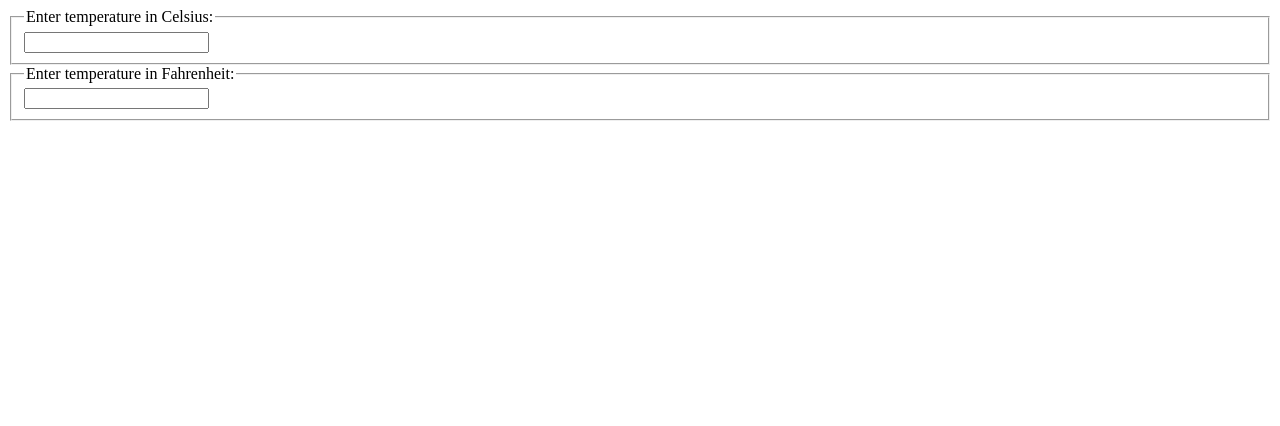
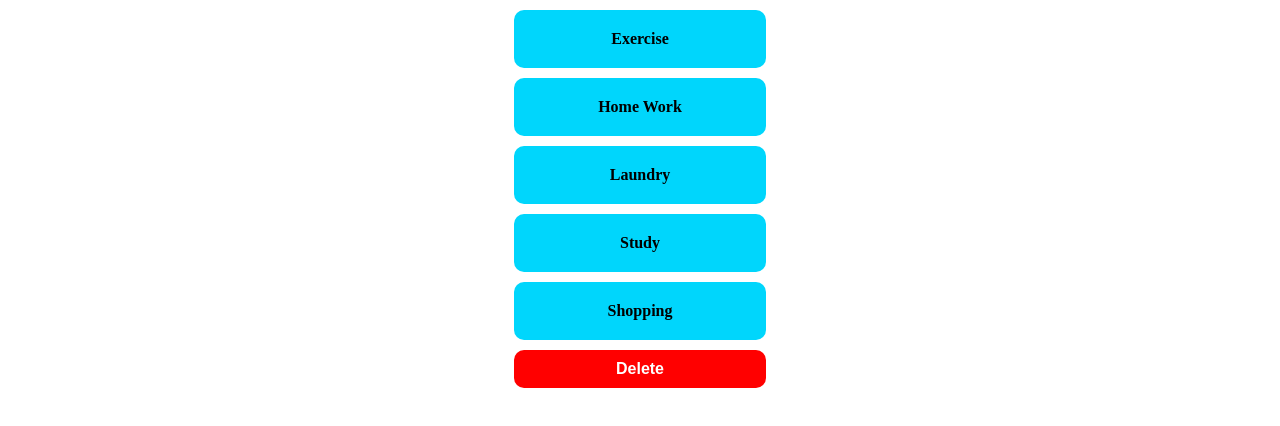
Before and after one commit to rumpapl/react-documentation-implimentation, a React (Create React App) app in the folder react_doc_imp_app/: page / in a window 1280 px wide. Shown: the top 426 px of the page. Built offline with nearby package versions, Linux system fonts and the light colour scheme; the HTML template or start-up script is replaced by a standard one.

Commit message:
worked on showing todo-list

```diff
--- a/react_doc_imp_app/src/App.js
+++ b/react_doc_imp_app/src/App.js
@@ -1,10 +1,9 @@
-
-import Calculator from "./lifting_state_up/water_boiling_temp_calculator/Calculator";
+import Todos from "./lifting_state_up/todos_app/Todos";
 
 function App() {
   return (
     <div>
-      <Calculator />
+      <Todos />
     </div>
   );
 }
--- /dev/null
+++ b/react_doc_imp_app/src/lifting_state_up/todos_app/TodoItem.js
@@ -0,0 +1,13 @@
+import React from 'react'
+import './style.css'
+
+const TodoItem = (props) => {
+
+    return (
+        <div className='todo-box setected'>
+            <span>{props.todo.title}</span>
+        </div>
+    )
+}
+
+export default TodoItem
--- /dev/null
+++ b/react_doc_imp_app/src/lifting_state_up/todos_app/TodoList.js
@@ -0,0 +1,30 @@
+import React from 'react'
+import TodoItem from './TodoItem'
+import './style.css'
+
+const TodoList = () => {
+
+    const [todos, setTodos] = React.useState([
+        { id: 1, title: 'Exercise', selected: false },
+        { id: 2, title: 'Home Work', selected: false },
+        { id: 3, title: 'Laundry', selected: false },
+        { id: 4, title: 'Study', selected: false },
+        { id: 5, title: 'Shopping', selected: false },
+    ])
+
+    return (
+        <>
+            {
+                todos.map((todo) =>
+                    <TodoItem todo={todo} key={todo.id} />
+                )
+            }
+
+            <div className="btn-container">
+                <button className='btn'>Delete</button>
+            </div>
+        </>
+    )
+}
+
+export default TodoList
--- /dev/null
+++ b/react_doc_imp_app/src/lifting_state_up/todos_app/Todos.js
@@ -0,0 +1,13 @@
+import React from 'react'
+import TodoList from './TodoList'
+
+const Todos = () => {
+
+    return (
+        <div>
+            <TodoList />
+        </div>
+    )
+}
+
+export default Todos
--- /dev/null
+++ b/react_doc_imp_app/src/lifting_state_up/todos_app/style.css
@@ -0,0 +1,35 @@
+.todo-box{
+    border: 1px;
+    border-radius: 10px;
+    background-color: cadetblue;
+    margin: 10px 40%;
+    padding: 20px;
+    display: flex;
+    justify-items: center;
+    justify-content: center;
+    font-weight: bold;
+
+}
+
+.setected{
+    background-color:rgb(0, 214, 252);
+}
+
+.btn-container{
+    display: flex;
+    align-items: center;
+    justify-content: center;
+    background-color: red;
+    margin: 10px 40%;
+    border-radius: 10px;
+}
+
+.btn{
+   background-color: red;
+   padding: 10px 0;
+   border: none;
+   color: white;
+   font-size: 16px;
+   font-weight: bold;
+   cursor: pointer;
+}
```
